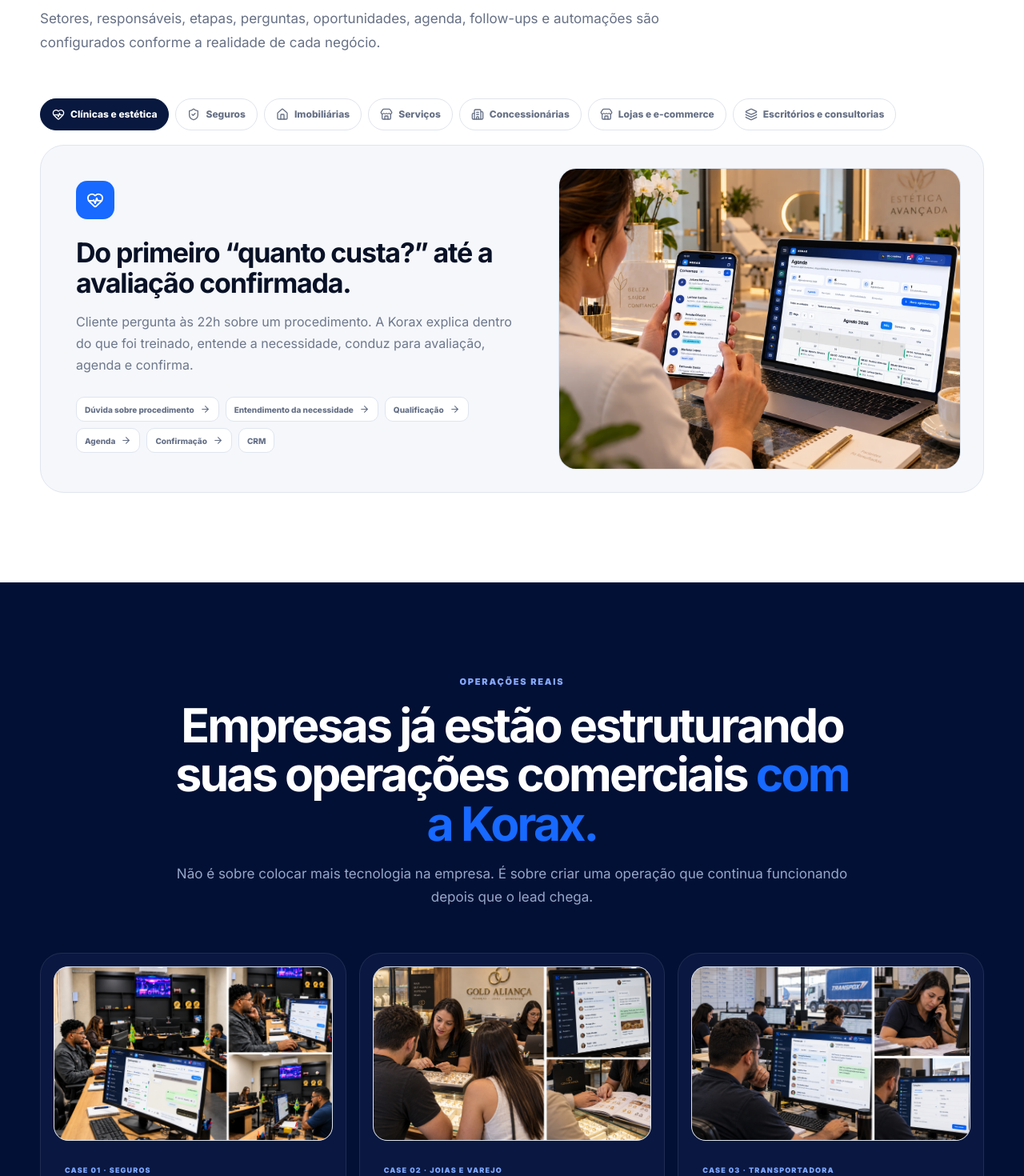
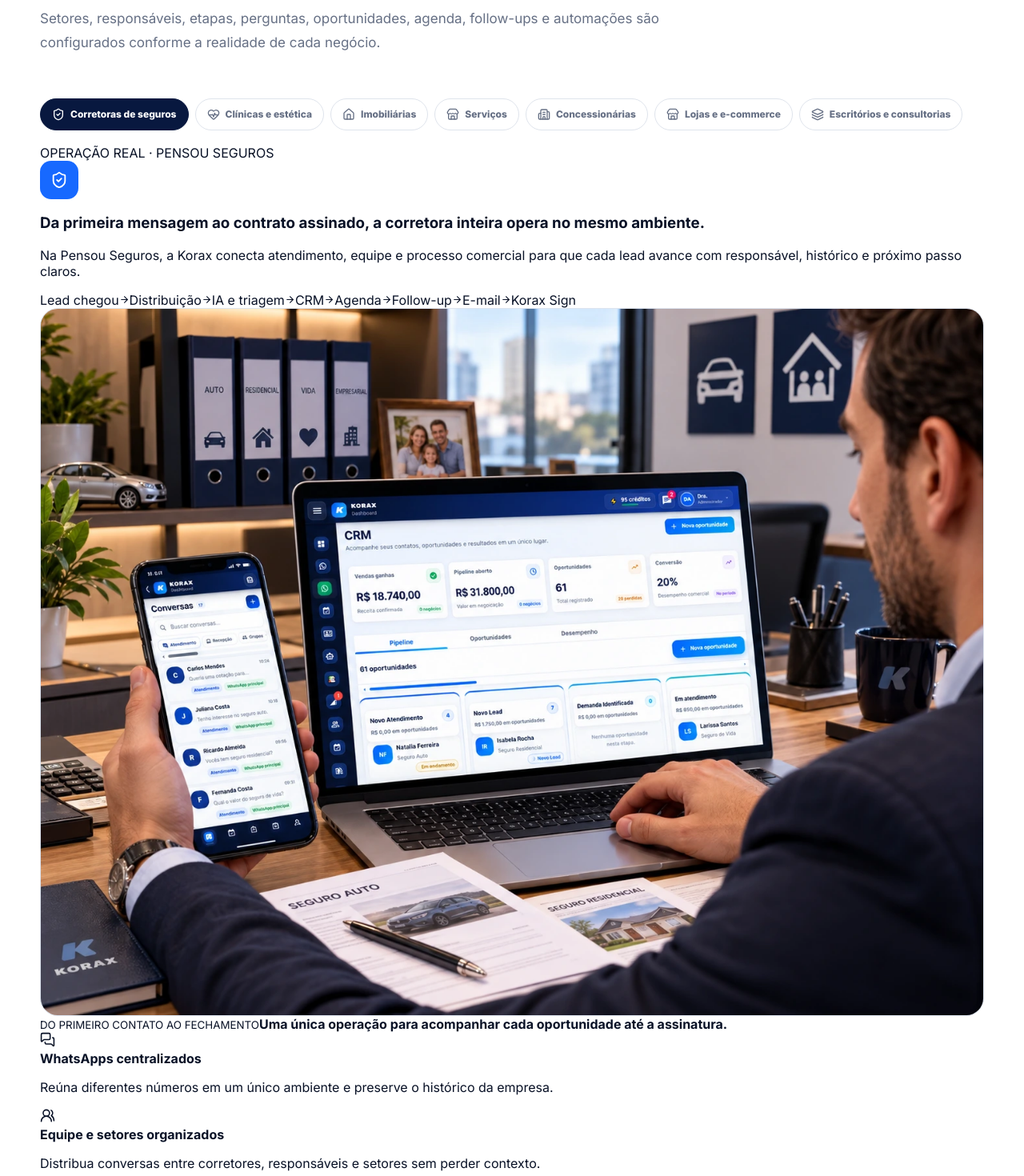
Before and after one commit to diegoalphanogueira-commits/korax-site, a React (Vite) app: page / in a window 1280 px wide. Shown: the part 8077-9547 px from the top of the page at 80% size. Built offline with nearby package versions, Linux system fonts and the light colour scheme.

Commit message:
feat: turn insurance segment into Pensou Seguros operation case

```diff
--- a/src/KoraxLandingV5.jsx
+++ b/src/KoraxLandingV5.jsx
@@ -348,17 +348,25 @@ function Product() {
 }
 
 const segmentData = {
+  seguros: {
+    label: 'Corretoras de seguros', icon: ShieldCheck,
+    headline: 'Da primeira mensagem ao contrato assinado, a corretora inteira opera no mesmo ambiente.',
+    flow: ['Lead chegou', 'Distribuição', 'IA e triagem', 'CRM', 'Agenda', 'Follow-up', 'E-mail', 'Korax Sign'],
+    example: 'Na Pensou Seguros, a Korax conecta atendimento, equipe e processo comercial para que cada lead avance com responsável, histórico e próximo passo claros.',
+    features: [
+      ['WhatsApps centralizados', 'Reúna diferentes números em um único ambiente e preserve o histórico da empresa.', MessagesSquare],
+      ['Equipe e setores organizados', 'Distribua conversas entre corretores, responsáveis e setores sem perder contexto.', UsersRound],
+      ['IA no atendimento inicial', 'A IA pode entender a necessidade, coletar informações e entregar o lead preparado ao corretor.', Sparkles],
+      ['Agenda e follow-up', 'Agende reuniões e programe retornos no dia e horário combinados com o cliente.', CalendarCheck2],
+      ['E-mails dentro da Korax', 'Acompanhe a comunicação por e-mail junto da mesma operação comercial.', Mail],
+      ['Documentos e Korax Sign', 'Envie documentos, acompanhe abertura e visualização, colete a assinatura e gere a cópia para o cliente.', FileSignature],
+    ],
+  },
   clinicas: {
     label: 'Clínicas e estética', icon: HeartPulse,
     headline: 'Do primeiro “quanto custa?” até a avaliação confirmada.',
     flow: ['Dúvida sobre procedimento', 'Entendimento da necessidade', 'Qualificação', 'Agenda', 'Confirmação', 'CRM'],
     example: 'Cliente pergunta às 22h sobre um procedimento. A Korax explica dentro do que foi treinado, entende a necessidade, conduz para avaliação, agenda e confirma.'
-  },
-  seguros: {
-    label: 'Seguros', icon: ShieldCheck,
-    headline: 'Da intenção de cotar até o corretor receber contexto pronto.',
-    flow: ['Tipo de seguro', 'Coleta inicial', 'Qualificação', 'Oportunidade', 'Corretor', 'Follow-up'],
-    example: 'O lead quer cotação. A Korax identifica o produto, coleta dados iniciais, organiza a oportunidade e entrega ao corretor sabendo exatamente o que já foi conversado.'
   },
   imobiliaria: {
     label: 'Imobiliárias', icon: House,
@@ -380,7 +388,7 @@ const segmentData = {
   },
   ecommerce: {
     label: 'Lojas e e-commerce', icon: Store,
-    headline: 'Da dúvida sobre o produto até a compra — sem abandonar o cliente no meio.',
+    headline: 'Da dúvida sobre o produto até a compra sem abandonar o cliente no meio.',
     flow: ['Produto', 'Dúvidas', 'Disponibilidade', 'Recomendação', 'Compra', 'Pós-venda'],
     example: 'O cliente pergunta tamanho, variação, disponibilidade ou prazo. A Korax responde usando as informações da operação, ajuda a escolher, conduz para a compra e continua disponível no pós-venda para dúvidas, status e novas oportunidades.'
   },
@@ -399,9 +407,11 @@ const segmentData = {
 }
 
 function Segments() {
-  const [active, setActive] = useState('clinicas')
+  const [active, setActive] = useState('seguros')
   const data = segmentData[active]
   const ActiveIcon = data.icon
+  const isInsurance = active === 'seguros'
+
   return (
     <section className="v5-section v5-segments" id="segmentos">
       <div className="v5-shell">
@@ -410,12 +420,79 @@ function Segments() {
           <h2>A lógica é a mesma. <em>A jornada muda conforme o seu negócio.</em></h2>
           <p>A implantação adapta perguntas, critérios, próximos passos, agenda, setores e automações à realidade de cada empresa.</p>
         </motion.div>
+
         <div className="v5-segment-tabs">
           {Object.entries(segmentData).map(([key, item]) => {
             const Icon = item.icon
-            return <button key={key} className={active === key ? 'active' : ''} onClick={() => setActive(key)}><Icon size={16} /> {item.label}</button>
+            return (
+              <button key={key} className={active === key ? 'active' : ''} onClick={() => setActive(key)}>
+                <Icon size={16} /> {item.label}
+              </button>
+            )
           })}
         </div>
+
+        {isInsurance ? (
+          <motion.div
+            className="v5-insurance-case"
+            key={active}
+            initial={{ opacity: 0, y: 12 }}
+            animate={{ opacity: 1, y: 0 }}
+            transition={{ duration: 0.4, ease }}
+          >
+            <div className="v5-insurance-case-head">
+              <div className="v5-insurance-case-copy">
+                <span className="v5-insurance-real"><i /> OPERAÇÃO REAL · PENSOU SEGUROS</span>
+                <span className="v5-segment-icon"><ActiveIcon size={22} /></span>
+                <h3>{data.headline}</h3>
+                <p>{data.example}</p>
+                <div className="v5-insurance-flow">
+                  {data.flow.map((item, i) => (
+                    <span key={item}>{item}{i < data.flow.length - 1 && <ArrowRight size={13} />}</span>
+                  ))}
+                </div>
+              </div>
+
+              <div className="v5-insurance-visual">
+                <ImageSlot
+                  src="./media/segments/seguros.webp"
+                  eyebrow="OPERAÇÃO DE SEGUROS"
+                  title="Korax aplicada à operação de uma corretora de seguros"
+                  ratio="segment"
+                />
+                <div className="v5-insurance-visual-note">
+                  <small>DO PRIMEIRO CONTATO AO FECHAMENTO</small>
+                  <strong>Uma única operação para acompanhar cada oportunidade até a assinatura.</strong>
+                </div>
+              </div>
+            </div>
+
+            <div className="v5-insurance-features">
+              {data.features.map(([title, text, Icon], index) => (
+                <motion.article
+                  className="v5-insurance-feature"
+                  key={title}
+                  {...reveal}
+                  transition={{ ...reveal.transition, delay: (index % 3) * 0.04 }}
+                >
+                  <span><Icon size={19} /></span>
+                  <div>
+                    <strong>{title}</strong>
+                    <p>{text}</p>
+                  </div>
+                </motion.article>
+              ))}
+            </div>
+
+            <div className="v5-insurance-close">
+              <div>
+                <small>O CLIENTE VÊ UMA CONVERSA</small>
+                <strong>A corretora acompanha toda a operação até o contrato assinado.</strong>
+              </div>
+              <a href="#whatsapp-demo">Ver a Korax para minha corretora <ArrowRight size={17} /></a>
+            </div>
+          </motion.div>
+        ) : (
           <motion.div className="v5-segment-panel" key={active} initial={{ opacity: 0, y: 12 }} animate={{ opacity: 1, y: 0 }} transition={{ duration: 0.4, ease }}>
             <div className="v5-segment-copy">
               <span className="v5-segment-icon"><ActiveIcon size={22} /></span>
@@ -425,6 +502,7 @@ function Segments() {
             </div>
             <ImageSlot src={`./media/segments/${active}.webp`} eyebrow="IMAGEM DO SEGMENTO" title={data.label} ratio="segment" />
           </motion.div>
+        )}
       </div>
     </section>
   )
```
Lines whose indentation alone changed are shown as unchanged.
